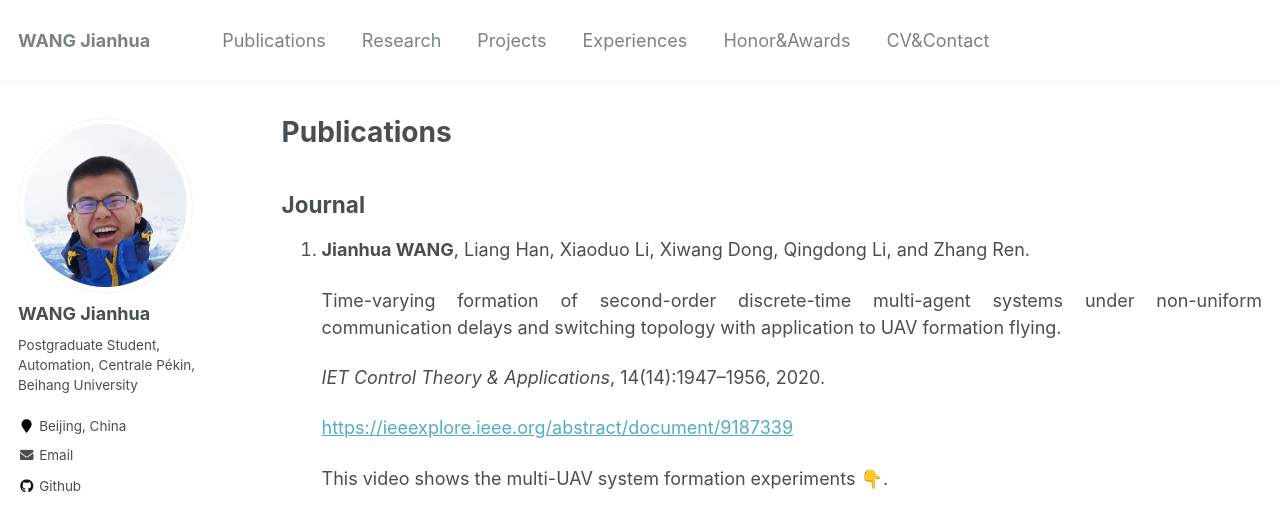
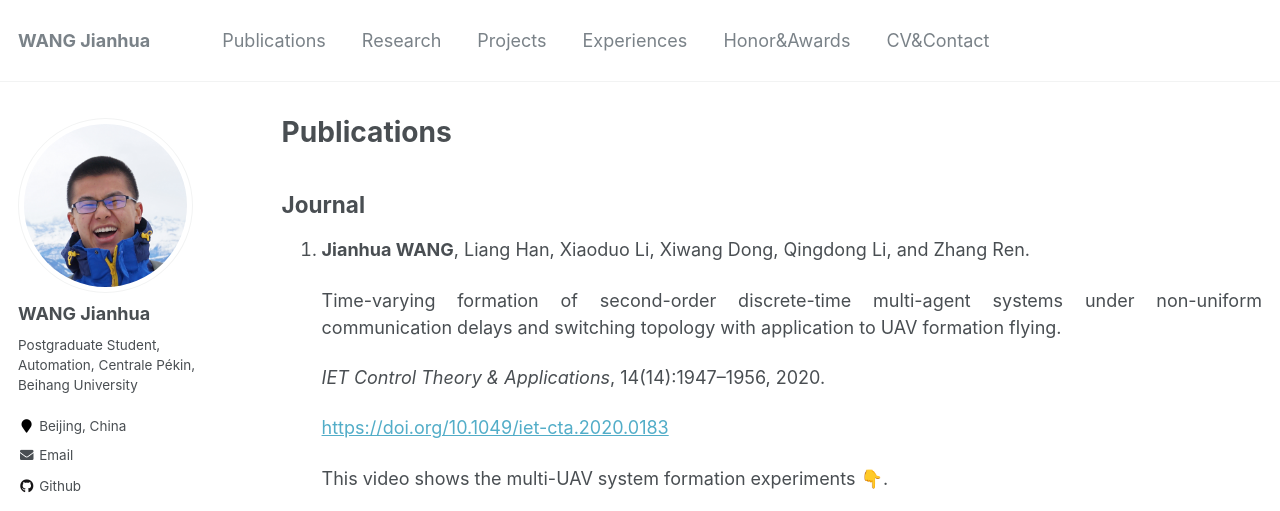
Before and after one commit to jianhua-WANG-ENS/old-homepage, a Jekyll site: the page built from _pages/Publications.md, in a window 1280 px wide and 900 px high, cut to the strip 0-511 px from the top of the window. Built offline with Jekyll 4.4.1, drawn with Linux system fonts in a browser that asks for light colours.

Commit message:
Update Publications.md

```diff
--- a/_pages/Publications.md
+++ b/_pages/Publications.md
@@ -13,7 +13,7 @@ author_profile: true
 
    *IET Control Theory & Applications*, 14(14):1947–1956, 2020.
 
-   [https://ieeexplore.ieee.org/abstract/document/9187339](https://doi.org/10.1049/iet-cta.2020.0183)
+   [https://doi.org/10.1049/iet-cta.2020.0183](https://ieeexplore.ieee.org/abstract/document/9187339)
 
     This video shows the multi-UAV system formation experiments 👇.
 
```
